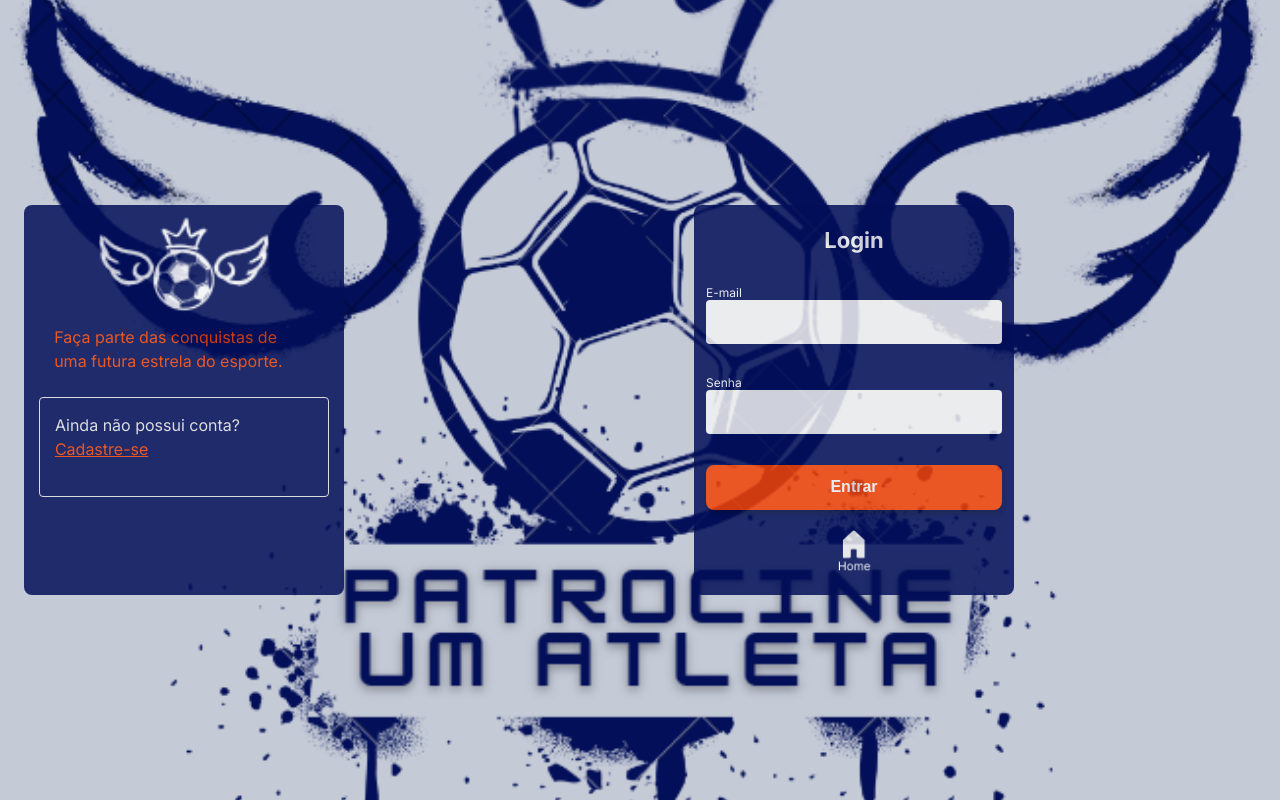
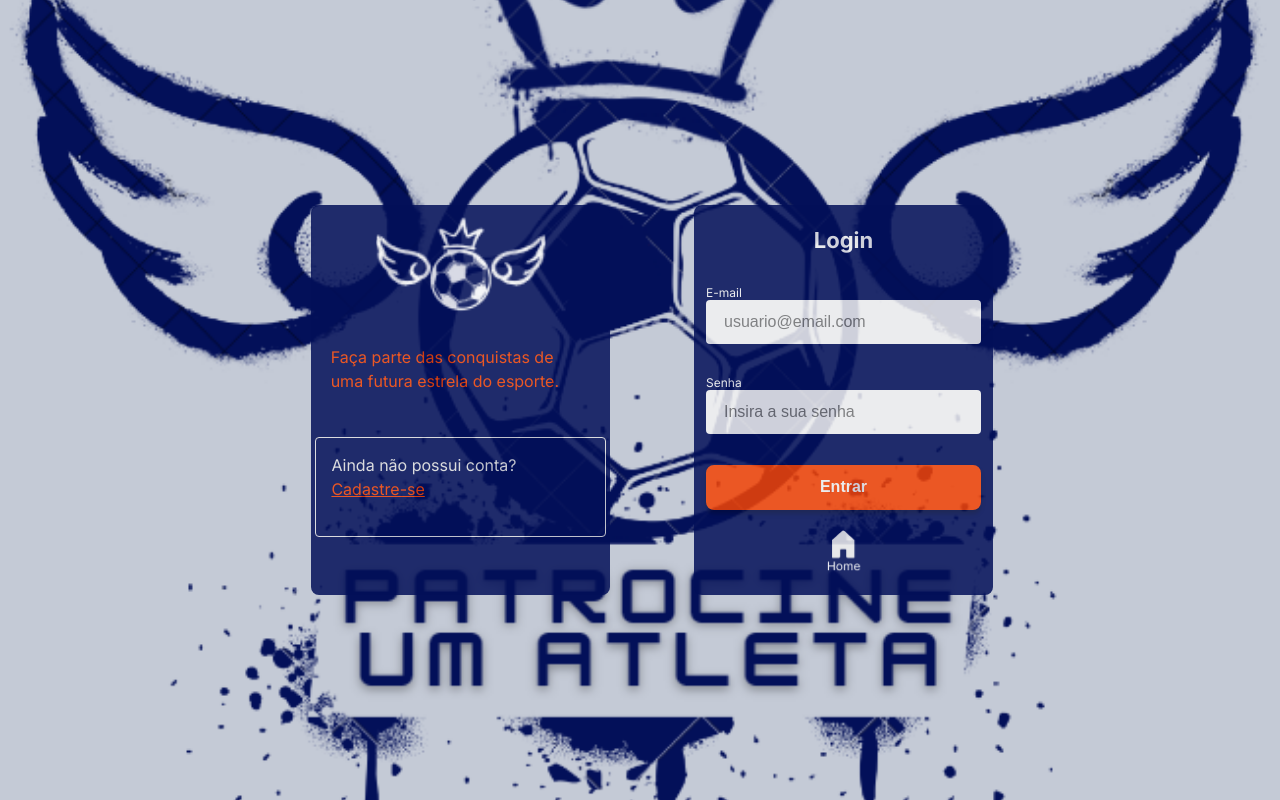
Before and after one commit to m3-grupo3-PatrocineUmAtleta/patrocine-um-atleta, a React (Vite) app: page / in a window 1280 px wide. Built offline with nearby package versions, Linux system fonts and the light colour scheme.

Commit message:
"fix: login page, e add o placeholder nos inputs"

```diff
--- a/src/pages/Login/index.tsx
+++ b/src/pages/Login/index.tsx
@@ -36,6 +36,7 @@ export const Login = () => {
 
   return (
     <MainLogin>
+      <div>
         <Form title="Login" eventClick={handleSubmit(login)} nameClass="first">
           <Input
             type="text"
@@ -45,6 +46,7 @@ export const Login = () => {
             required
             message={errors.email?.message}
             valid={isValidating}
+            placeholder="usuario@email.com"
           />
           <Input
             type="password"
@@ -54,6 +56,7 @@ export const Login = () => {
             required
             message={errors.password?.message}
             valid={isValidating}
+            placeholder="Insira a sua senha"
           />
           <button type="submit" className="headline">
             Entrar
@@ -75,6 +78,7 @@ export const Login = () => {
             </Link>
           </div>
         </section>
+      </div>
     </MainLogin>
   );
 };
--- a/src/pages/Login/styles.ts
+++ b/src/pages/Login/styles.ts
@@ -10,13 +10,17 @@ export const MainLogin = styled.main`
   background-attachment: fixed;
 
   width: 100vw;
-  height: 100%;
+  height: 100vh;
+
+  & > div {
     display: flex;
     flex-direction: column;
     justify-content: center;
     align-items: center;
+    padding: 0 10px;
+  }
 
-  & > section.second {
+  & > div > section.second {
     background: var(--color-primary);
     mix-blend-mode: normal;
     opacity: 0.85;
@@ -70,11 +74,22 @@ export const MainLogin = styled.main`
 
   @media (min-width: 750px) {
     height: 100vh;
+
+    & > div {
+      display: flex;
       flex-direction: row-reverse;
       justify-content: center;
+      align-items: center;
       gap: 60px;
 
-    & > section.first {
+      height: 100%;
+      width: 706px;
+
+      margin: 0 auto;
+      padding: 0;
+    }
+
+    & > div > section.first {
       width: 320px;
       height: 390px;
 
@@ -89,9 +104,11 @@ export const MainLogin = styled.main`
       }
     }
 
-    & > section.second {
+    & > div > section.second {
       width: 320px;
       height: 390px;
+
+      gap: 20px;
     }
   }
 `;
```
Lines whose indentation alone changed are shown as unchanged.
